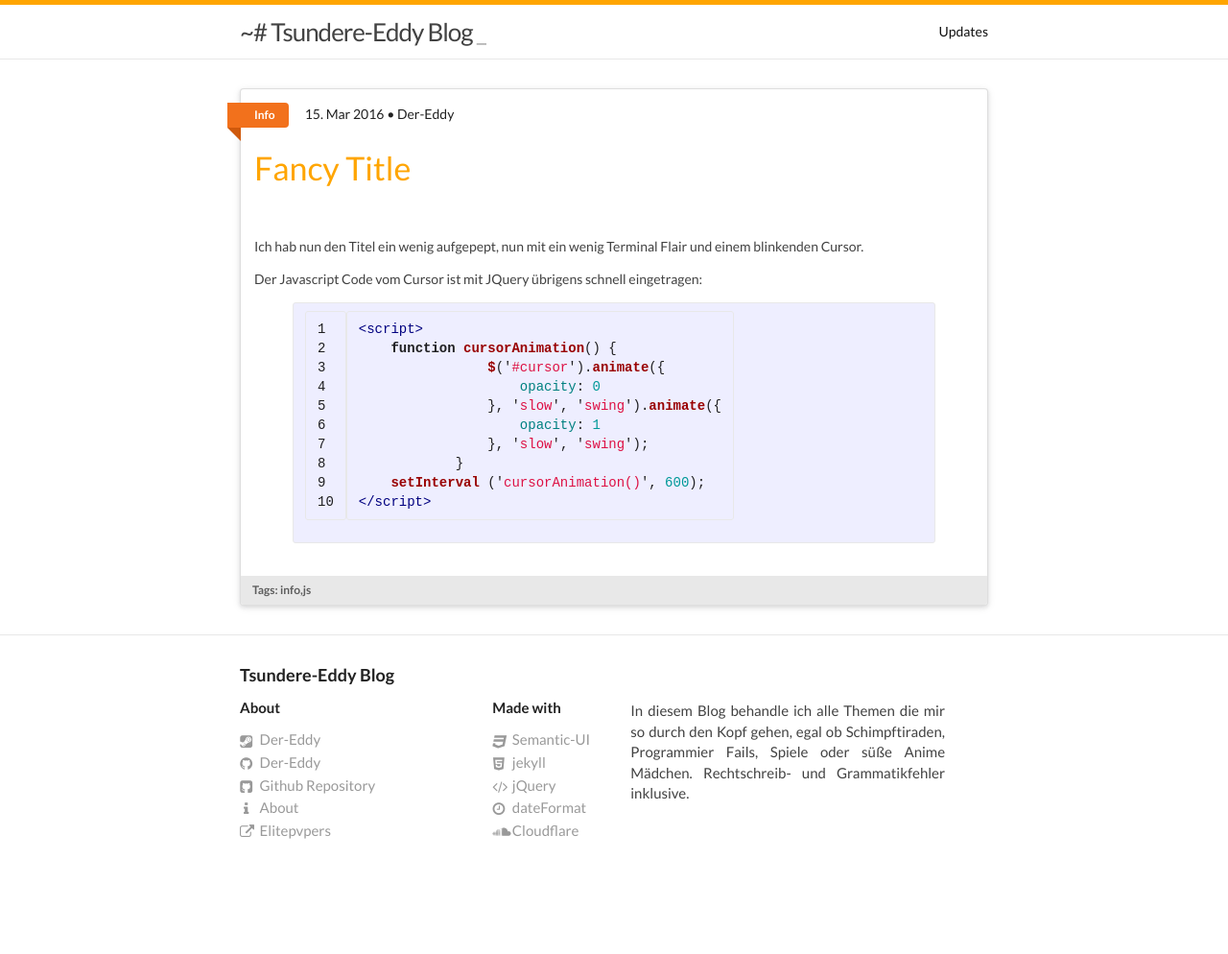
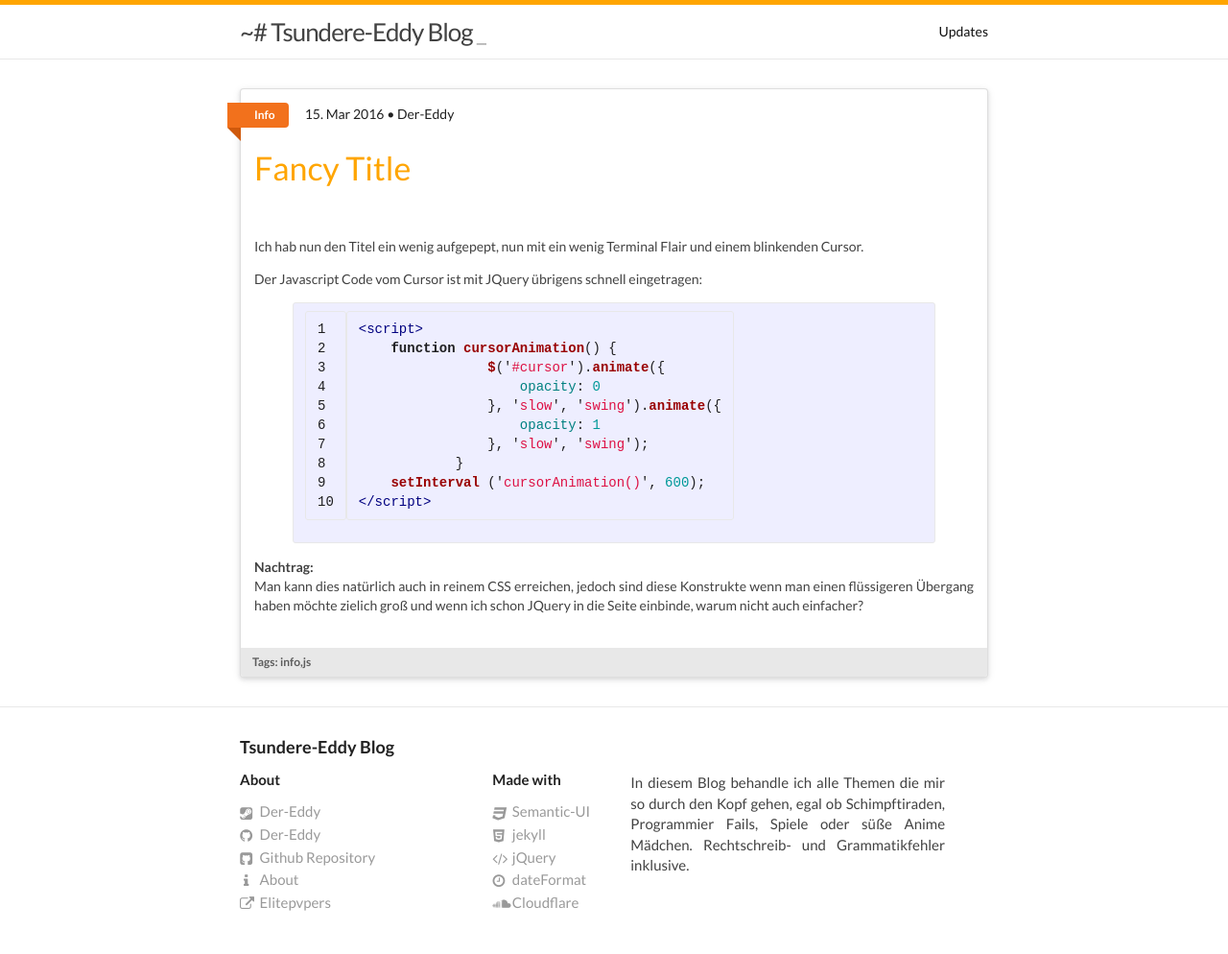
Before and after one commit to Der-Eddy/blog, a Jekyll site: the page built from _posts/2016-03-15-fancy-title.md, in a window 1280 px wide. Shown: the whole page at 96% size. Built offline with Jekyll 4.4.1, drawn with Linux system fonts in a browser that asks for light colours; before the commit the page ends 919 px from its top, so only the background shows below that.

Commit message:
Added a postscript to the fancy title entry

```diff
--- a/_posts/2016-03-15-fancy-title.md
+++ b/_posts/2016-03-15-fancy-title.md
@@ -22,3 +22,6 @@ Der Javascript Code vom Cursor ist mit JQuery übrigens schnell eingetragen:
     setInterval ('cursorAnimation()', 600);
 </script>
 {% endhighlight %}
+
+**Nachtrag:**
+Man kann dies natürlich auch in reinem CSS erreichen, jedoch sind diese Konstrukte wenn man einen flüssigeren Übergang haben möchte zielich groß und wenn ich schon JQuery in die Seite einbinde, warum nicht auch einfacher?
```
Also changed, not shown: _posts/2016-03-21-atom-vs-sublime-text.md (+1 -1 lines).
